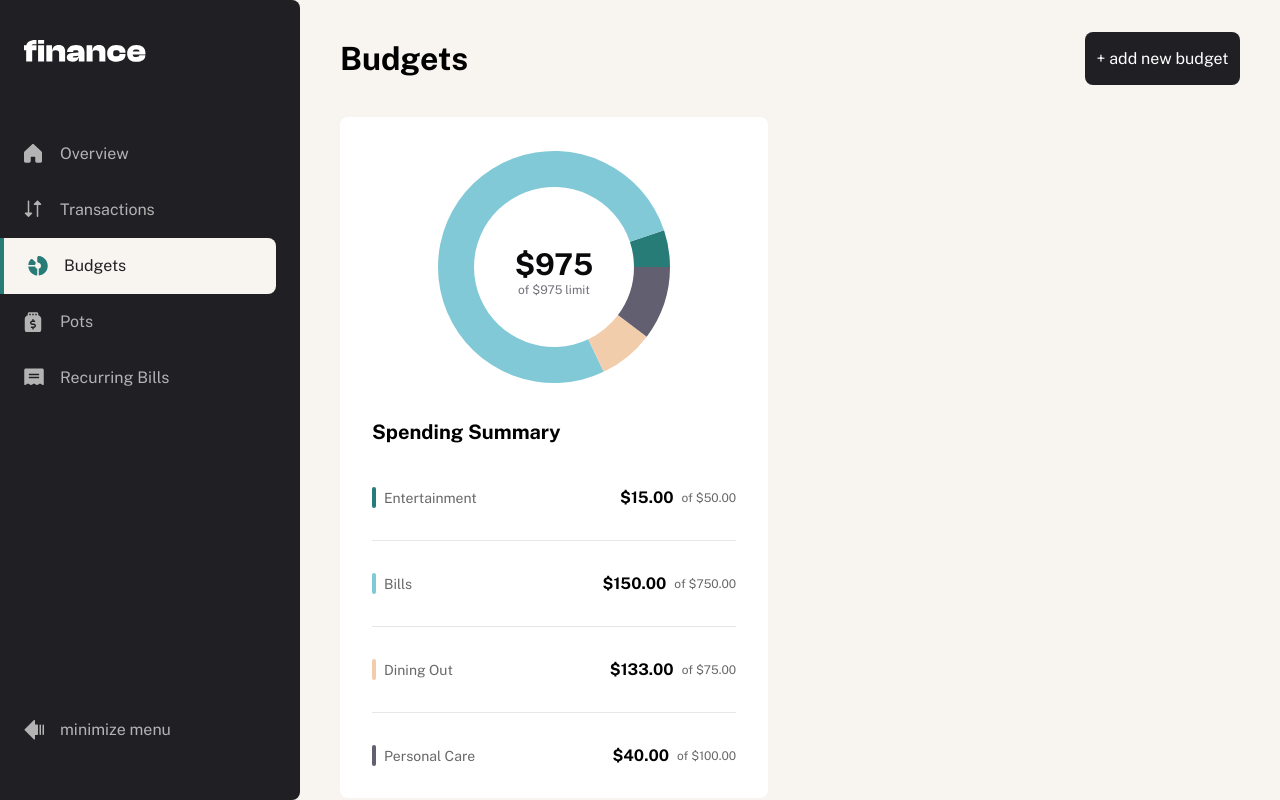
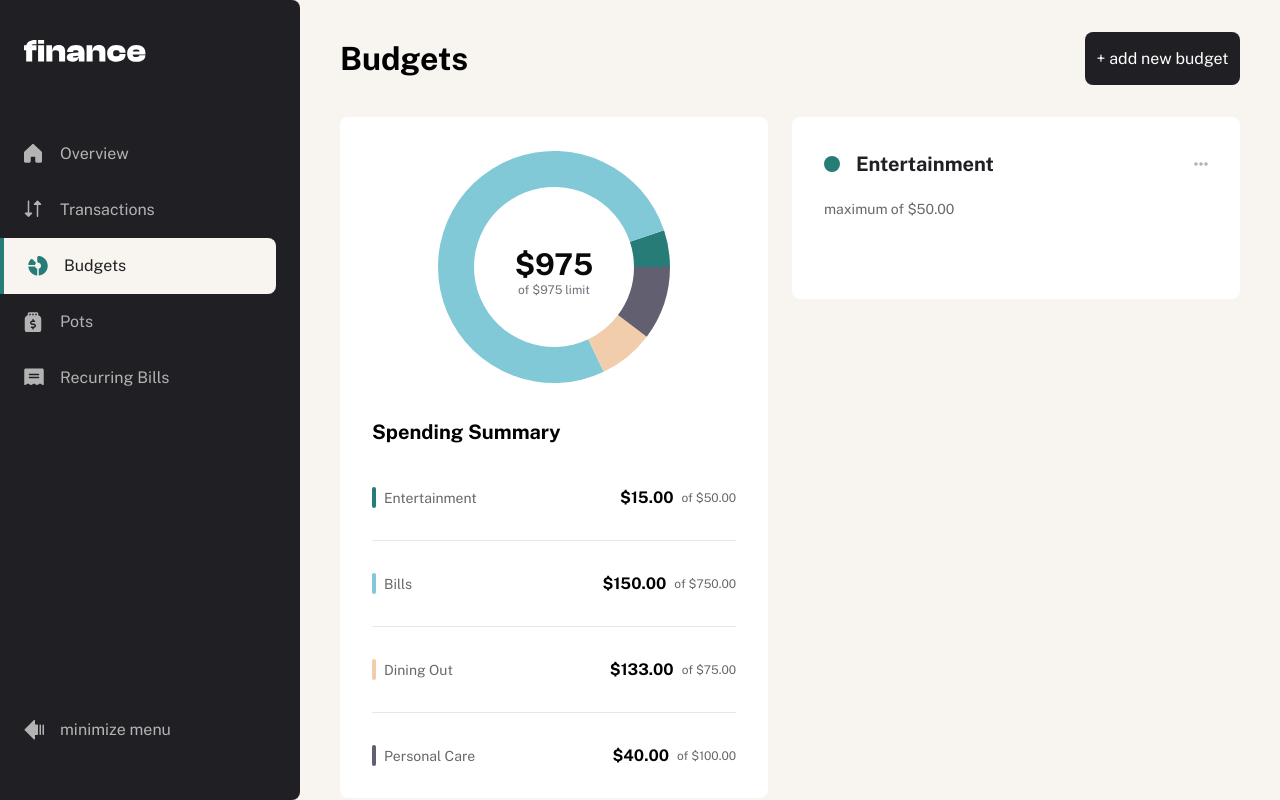
Before and after one commit to mrvicthor/personal-finance-app, a Next.js app: page /budgets in a window 1280 px wide. Built offline with nearby package versions, Linux system fonts and the light colour scheme.

Commit message:
feat(Budgets.tsx): designed budgets component for desktop device

```diff
--- a/src/app/budgets/page.tsx
+++ b/src/app/budgets/page.tsx
@@ -1,10 +1,10 @@
 import Bubblechart from "@/components/bubblechart";
 import { getFinanceData } from "../../../lib/data";
 import SpendingSummary from "@/features/budgets/components/SpendingSummary";
+import Budgets from "@/features/budgets/components/Budgets";
 
 export default async function Page() {
   const data = await getFinanceData();
-  console.log(data.budgets);
   return (
     <section className="main py-8 h-screen overflow-hidden overflow-y-scroll">
       <section className="px-4 sm:px-10">
@@ -14,14 +14,16 @@ export default async function Page() {
             + add new budget
           </button>
         </div>
-        <section className=" budgets-wrapper grid mt-8">
+        <section className=" budgets-wrapper grid mt-8 gap-6">
           <section className="bg-white px-8 rounded-lg">
             <div className="flex items-center justify-center">
               <Bubblechart data={data.budgets} />
             </div>
             <SpendingSummary data={data.budgets} />
           </section>
-          <section></section>
+          <section>
+            <Budgets data={data.transactions} budgetList={data.budgets} />
+          </section>
         </section>
       </section>
     </section>
--- a/src/app/transactions/page.tsx
+++ b/src/app/transactions/page.tsx
@@ -8,7 +8,7 @@ export default async function Page() {
     <section className="main py-8 h-screen overflow-hidden overflow-y-scroll">
       <section className="px-4 sm:px-10">
         <Title title="transactions" />
-        <section className="bg-white rounded-lg h-[62.4375rem] sm:h-[62rem] mt-8 px-8 py-8 mb-16 sm:mb-20">
+        <section className="bg-white rounded-lg mt-8 px-8 py-8 mb-16 sm:mb-20 md:mb-0">
           <div className="h-full">
             <FilterTransactionsTable transactions={data.transactions} />
           </div>
--- a/src/components/budgetList.tsx
+++ b/src/components/budgetList.tsx
@@ -1,7 +1,7 @@
 import { formatCurrency } from "@/helpers";
 import React from "react";
 
-type Budget = {
+export type Budget = {
   category: string;
   maximum: number;
   theme: string;
--- /dev/null
+++ b/src/features/budgets/components/Budgets.tsx
@@ -0,0 +1,46 @@
+import React from "react";
+import Image from "next/image";
+import ellipsisIcon from "../../../../public/assets/images/icon-ellipsis.svg";
+import { Transaction } from "@/components/transactions";
+import { Budget } from "@/components/budgetList";
+import { formatCurrency } from "@/helpers";
+type BudgetProps = {
+  data: Transaction[];
+  budgetList: Budget[];
+};
+const Budgets = ({ data, budgetList }: BudgetProps) => {
+  const checkList = ["Entertainment", "Bills", "Dining Out", "Personal Care"];
+  const budgets = data.filter((budget) => checkList.includes(budget.category));
+  const entertainments = budgets.filter(
+    (budget) => budget.category === "Entertainment"
+  );
+  const entertainmentBudget = budgetList.find(
+    (item) => item.category === "Entertainment"
+  );
+  const maximumEntertainment = entertainmentBudget?.maximum;
+  return (
+    <div>
+      {entertainments && (
+        <div className="bg-white py-8 px-8 rounded-lg">
+          <div className="flex items-center gap-4 justify-between">
+            <div className="bg-[#277C78] h-4 w-4 rounded-full" />
+            <h2 className="capitalize mr-auto text-[#201F24] text-[1.25rem] font-bold">
+              entertainment
+            </h2>
+            <Image src={ellipsisIcon} alt="ellipsis" />
+          </div>
+          <div className="mt-5">
+            <p className="text-sm text-[#696868]">
+              maximum of {formatCurrency(maximumEntertainment as number)}
+            </p>
+            <div className="mt-4">
+              <div className="h-8"></div>
+            </div>
+          </div>
+        </div>
+      )}
+    </div>
+  );
+};
+
+export default Budgets;
```
